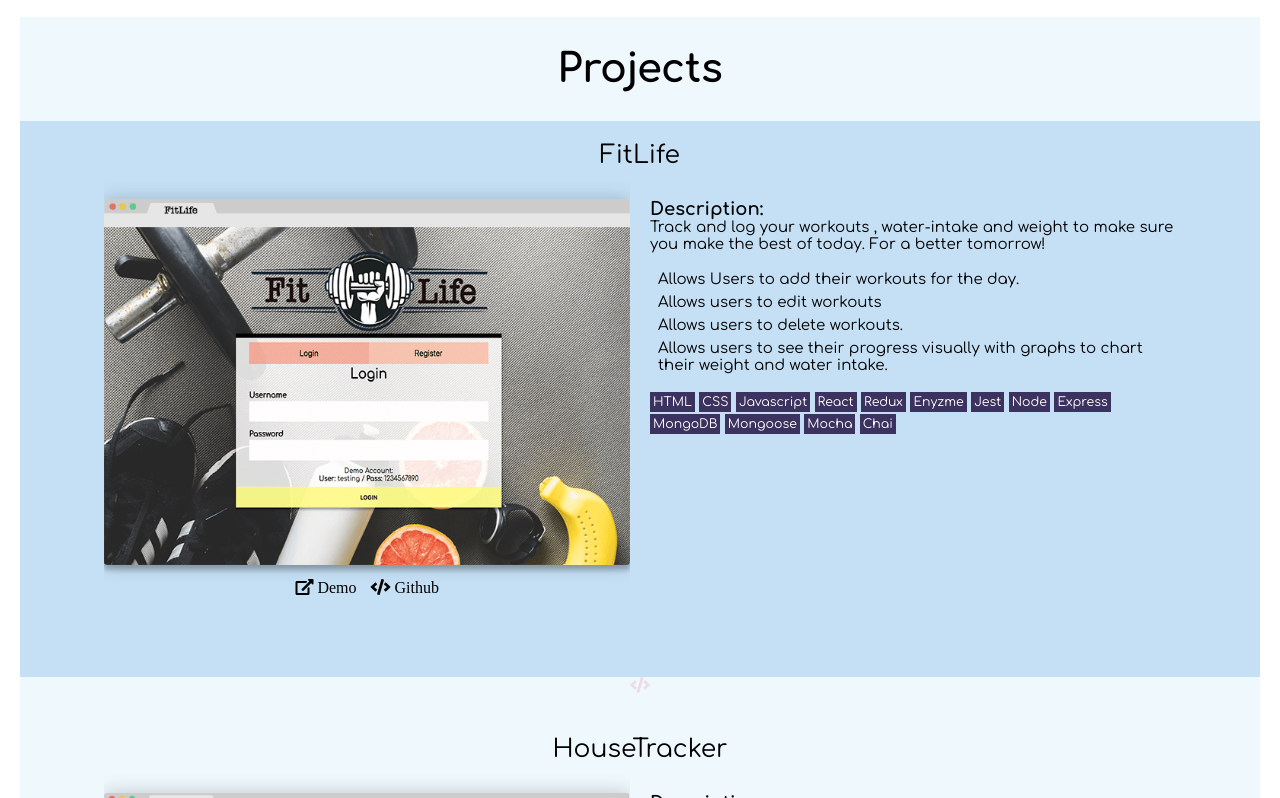
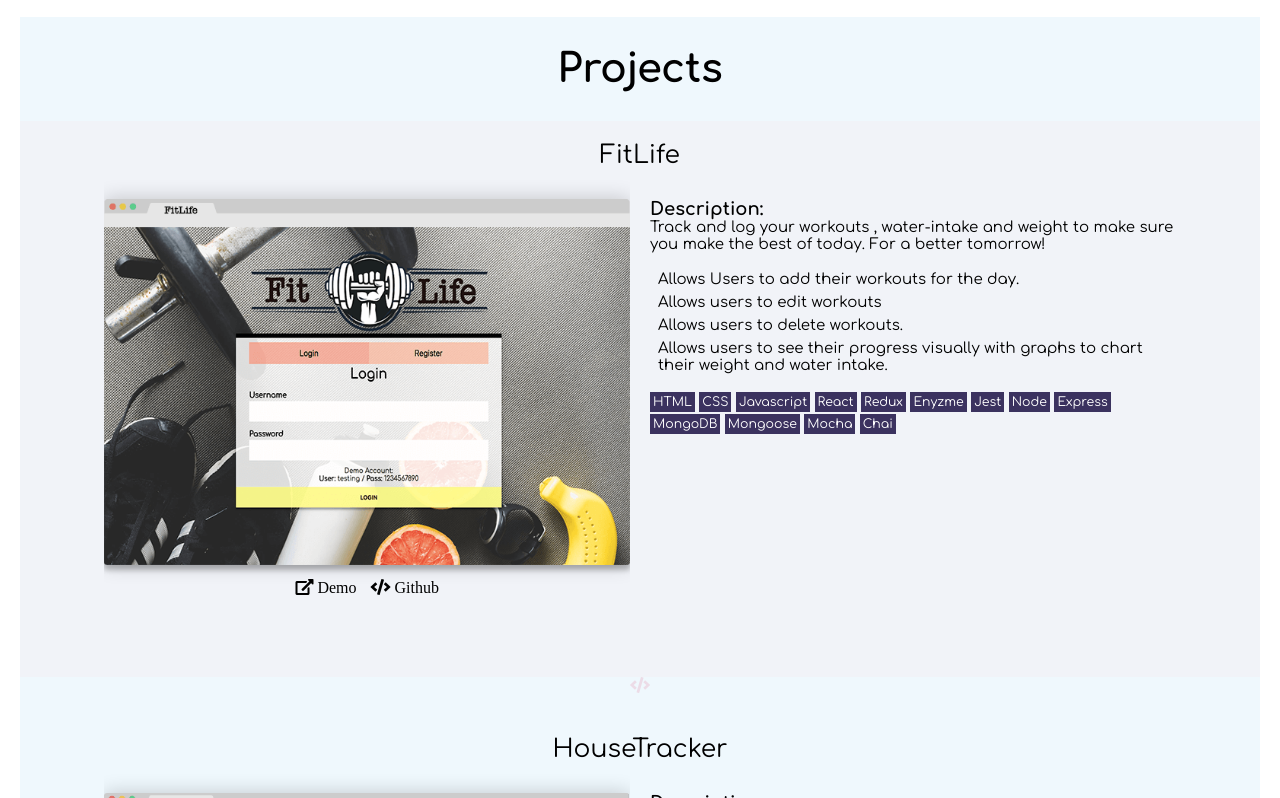
Before and after one commit to DikshaSach/DikshaSach.github.io, a plain HTML site: page index.html in a window 1280 px wide. In both pictures the pointer is over the element 640 px from the left and 1367 px from the top of the page. Shown: the part 969-1767 px from the top of the page. Drawn offline with nearby package versions, Linux system fonts and the light colour scheme.

Commit message:
adding hover effect

```diff
--- a/index.css
+++ b/index.css
@@ -293,7 +293,7 @@ margin-left: 5px;
   padding: 5px;
 }
 #projects article:hover{
-      background-color: #C5E0F5;
+      background-color: rgba(250, 220, 218, 0.18);
 }
 #projects a{
     text-decoration: none;
```
